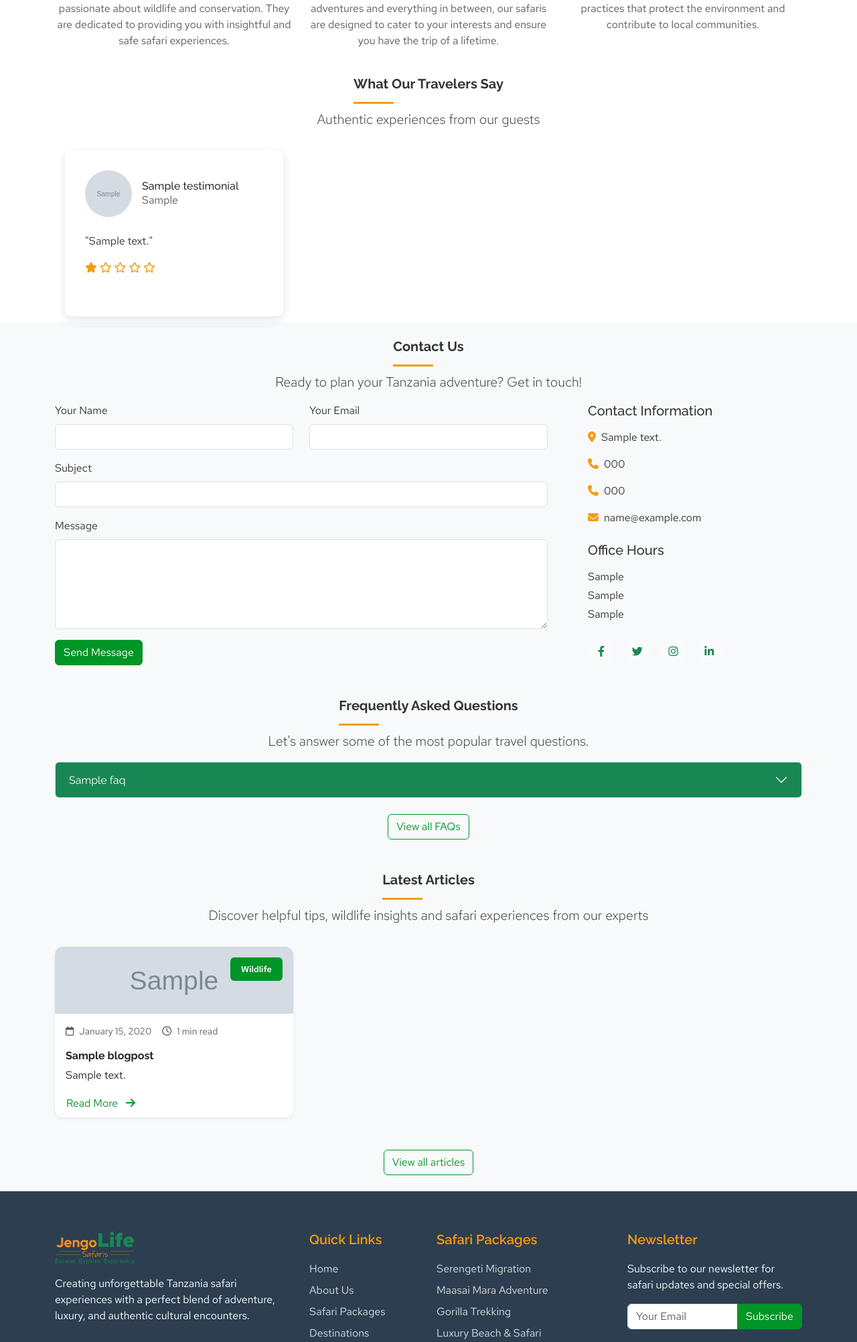
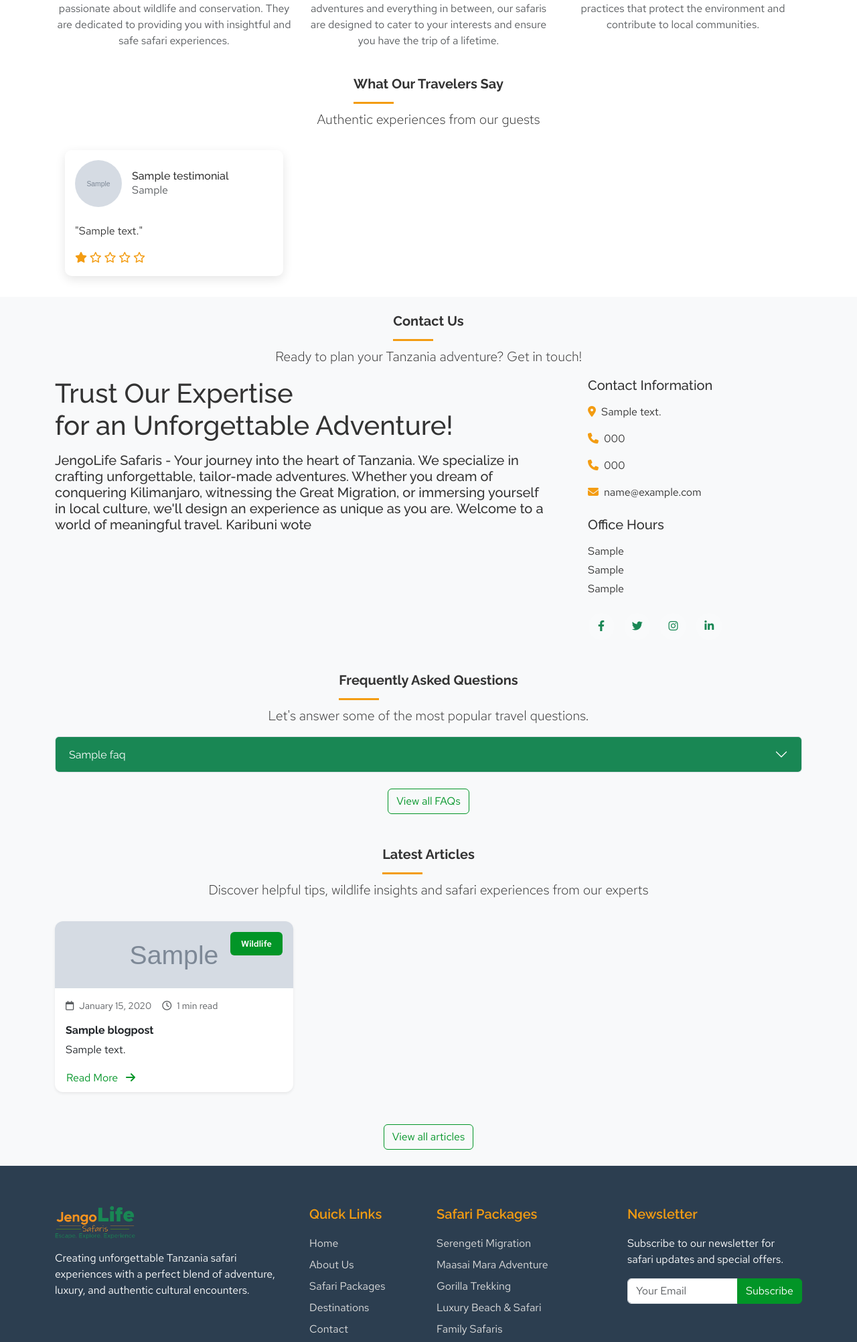
Before and after one commit to d3UsPr0/jengolifesafaris, a Django app: page / in a window 1280 px wide. Shown: the part 3071-5074 px from the top of the page at 67% size. Run offline with Django 5.2, Linux system fonts and the light colour scheme; tables that the repository leaves empty hold one stand-in row (values such as "Sample post"); grey boxes marked "Sample" are stand-in pictures; some libraries are stand-ins or nearby versions.

```diff
--- a/web/static/web/css/style.css
+++ b/web/static/web/css/style.css
@@ -539,11 +539,11 @@
 
         .testimonial-card {
             background: white;
-            padding: 30px;
+            padding: 15px;
             border-radius: 10px;
             box-shadow: 0 5px 15px rgba(0, 0, 0, 0.1);
             margin: 15px;
-            height: 100%;
+            /* height: 100%; */
         }
 
         .testimonial-img {
--- a/web/templates/web/home.html
+++ b/web/templates/web/home.html
@@ -270,7 +270,7 @@
         </div>
         <div class="row">
             {% for testimonial in testimonials %}
-            <div class="col-lg-4 mb-4">
+            <div class="col-lg-4 mb-3">
                 <div class="testimonial-card">
                     <div class="d-flex align-items-center mb-4">
                         {% if testimonial.photo %}
@@ -284,7 +284,7 @@
                             <p class="text-muted mb-0">{{ testimonial.country }}</p>
                         </div>
                     </div>
-                    <p class="testimonial-text">"{{ testimonial.testimonial_text }}"</p>
+                    <p class="testimonial-text">"{{ testimonial.testimonial_text|truncatewords:30 }}"</p>
                     <div class="text-secondary">
                         {% for i in "12345" %}
                             {% if forloop.counter <= testimonial.rating %}
@@ -316,7 +316,7 @@
             <div class="row">
                 <!-- Form -->
                 <div class="col-lg-8 mb-3 mb-lg-0">
-                    <form>
+                    {% comment %} <form>
                         <div class="row">
                             <div class="col-md-6">
                                 <div class="mb-3">
@@ -340,7 +340,9 @@
                             <textarea class="form-control" id="message" rows="5" required></textarea>
                         </div>
                         <button type="submit" class="btn btn-primary">Send Message</button>
-                    </form>
+                    </form> {% endcomment %}
+                    <h1>Trust Our Expertise <br>for an Unforgettable Adventure!</h1>
+                    <h5 class="mt-3">JengoLife Safaris - Your journey into the heart of Tanzania. We specialize in crafting unforgettable, tailor-made adventures. Whether you dream of conquering Kilimanjaro, witnessing the Great Migration, or immersing yourself in local culture, we'll design an experience as unique as you are. Welcome to a world of meaningful travel. Karibuni wote</h5>
                 </div>
 
                 <!-- Contact Info -->
```
